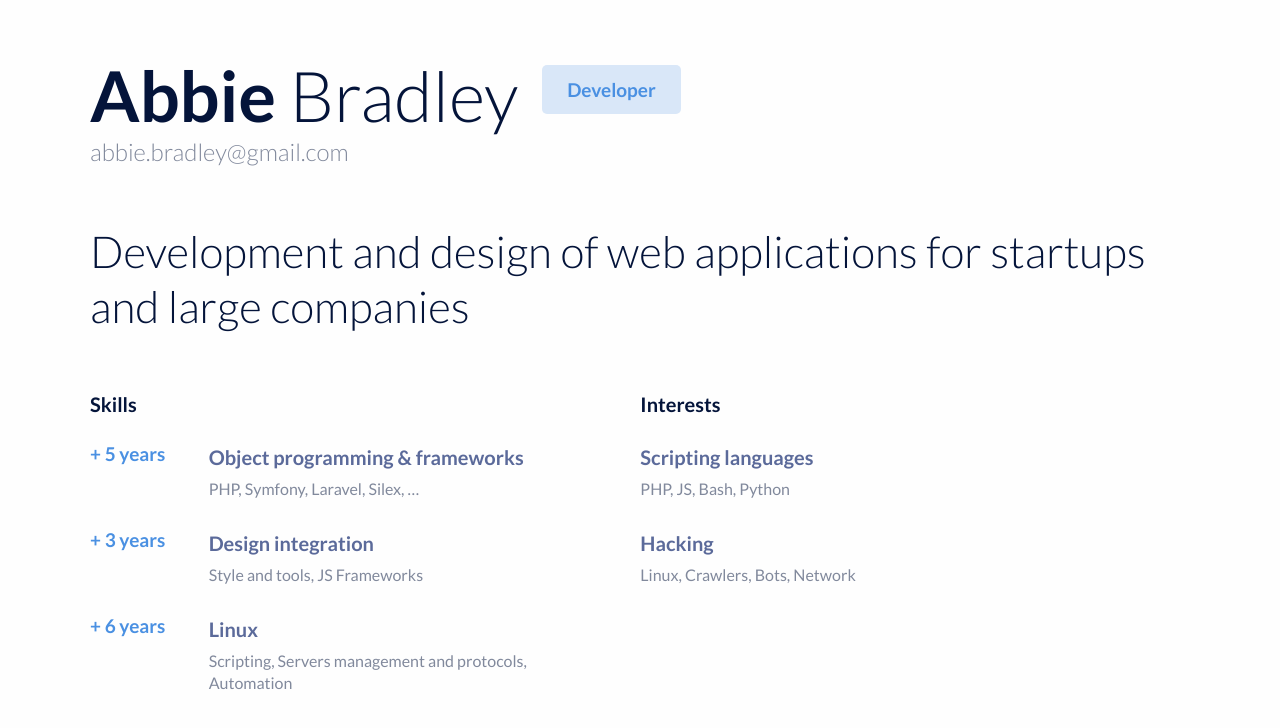
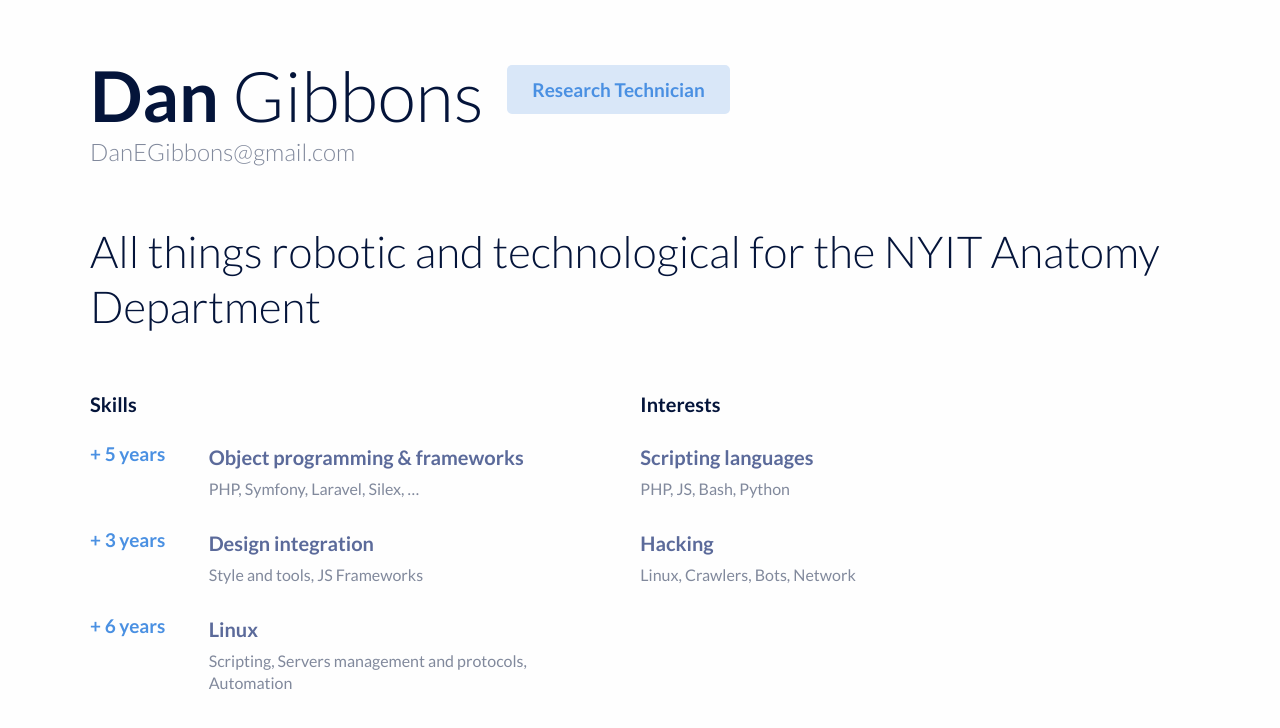
Before and after one commit to degibbons/degibbons.github.io, a plain HTML site: page index.html in a window 1280 px wide. Shown: the top 728 px of the page. Drawn offline with Linux system fonts and the light colour scheme.

Commit message:
Slightly More Personal

```diff
--- a/index.html
+++ b/index.html
@@ -9,12 +9,12 @@
 
 	<div class="container">
 		<div class="hero">
-			<h1 class="name"><strong>Abbie</strong> Bradley</h1>
-			<span class="job-title">Developer</span>
-			<span class="email">abbie.bradley@gmail.com</span>
+			<h1 class="name"><strong>Dan</strong> Gibbons</h1>
+			<span class="job-title">Research Technician</span>
+			<span class="email">DanEGibbons@gmail.com</span>
 
-			<h2 class="lead">Development and design of web applications
-for startups and large companies</h2>
+			<h2 class="lead">All things robotic and technological
+for the NYIT Anatomy Department</h2>
 		</div>
 	</div>
 
```
